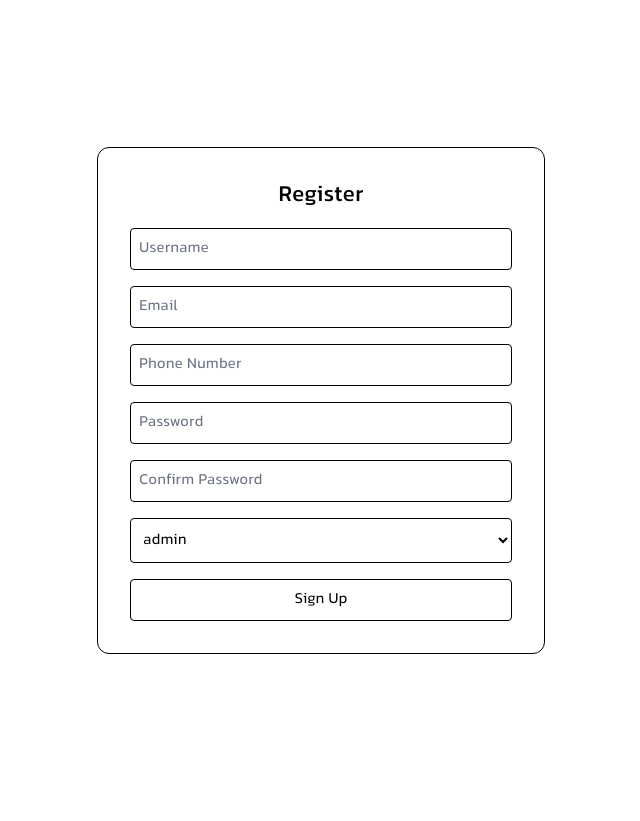
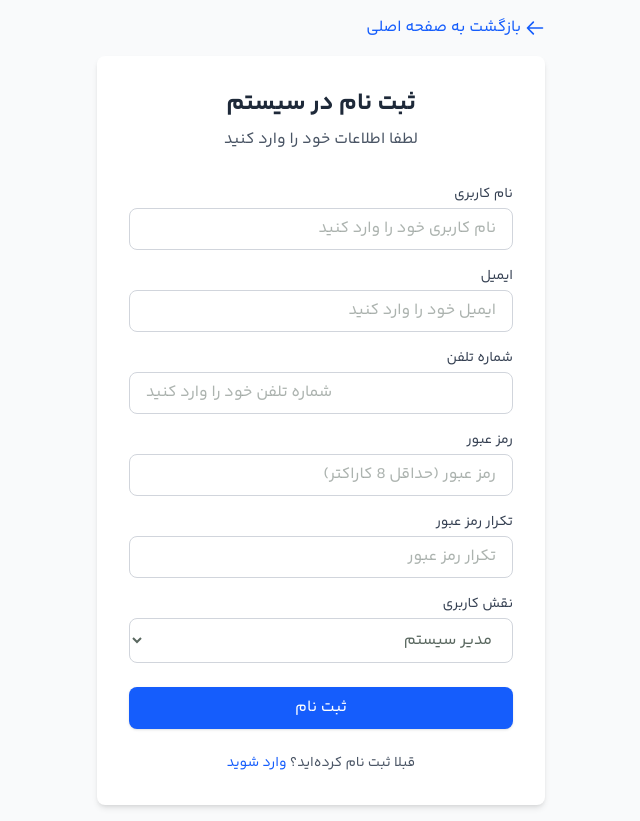
Before and after one commit to MianajiAli/vaght, a Next.js app: page /auth/register in a window 1280 px wide. Shown: the whole page, without its empty margins (319-959 px from the left). Before the commit the page ends 800 px from the top, so only its background shows below. Built offline with nearby package versions, Linux system fonts and the light colour scheme.

Commit message:
Fix: improve login and register pages

```diff
--- a/app/auth/login/page.jsx
+++ b/app/auth/login/page.jsx
@@ -2,15 +2,18 @@
 
 import React, { useState } from "react";
 import axiosInstance from "@/utils/axiosInstance";
+import Link from "next/link";
+import { useRouter } from "next/navigation";
 
 const LoginPage = () => {
+    const router = useRouter();
     const [form, setForm] = useState({
         username: "",
         password: "",
     });
 
     const [loading, setLoading] = useState(false);
-    const [message, setMessage] = useState("");
+    const [error, setError] = useState("");
 
     const handleChange = (e) => {
         setForm({ ...form, [e.target.name]: e.target.value });
@@ -19,80 +22,111 @@ const LoginPage = () => {
     const handleSubmit = async (e) => {
         e.preventDefault();
         setLoading(true);
-        setMessage("");
+        setError("");
 
         try {
             const res = await axiosInstance.post("/api/token/", form);
-
             const { access, refresh } = res.data;
 
-            // ✅ ذخیره توکن‌ها در localStorage
             localStorage.setItem("accessToken", access);
             localStorage.setItem("refreshToken", refresh);
-
-            setMessage("✅ Login successful!");
-
-            setForm({
-                username: "",
-                password: "",
-            });
-
-            // ✅ اگر خواستی بری به داشبورد:
-            window.location.href = "/index";
-
+            router.push("/dashboard");
         } catch (err) {
-            if (err.response && err.response.data) {
-                setMessage("❌ " + JSON.stringify(err.response.data));
-            } else {
-                setMessage("❌ Error submitting form: " + err.message);
-            }
+            setError(err.response?.data?.detail || "نام کاربری یا رمز عبور اشتباه است");
         } finally {
             setLoading(false);
         }
     };
 
     return (
-        <div className="min-h-screen flex items-center justify-center bg-white dark:bg-black text-black dark:text-white transition-colors px-4">
-            <form
-                onSubmit={handleSubmit}
-                className="border border-black dark:border-white p-8 rounded-xl w-full max-w-md space-y-4"
+        <div className="min-h-screen bg-gray-50 flex items-center justify-center p-4" dir="rtl">
+            <div className="w-full max-w-md">
+                {/* Back Button */}
+                <button
+                    onClick={() => router.push("/")}
+                    className="mb-4 flex items-center text-blue-600 hover:text-blue-800"
                 >
-                <h2 className="text-2xl font-semibold text-center">Login</h2>
+                    <svg className="w-5 h-5 ml-1" fill="none" stroke="currentColor" viewBox="0 0 24 24">
+                        <path strokeLinecap="round" strokeLinejoin="round" strokeWidth={2} d="M10 19l-7-7m0 0l7-7m-7 7h18" />
+                    </svg>
+                    بازگشت به صفحه اصلی
+                </button>
 
-                {message && (
-                    <div className="text-sm text-center text-red-500 dark:text-red-400">
-                        {message}
+                <div className="bg-white rounded-lg shadow-md p-8">
+                    <div className="text-center mb-8">
+                        <h1 className="text-2xl font-bold text-gray-800">ورود به سیستم</h1>
+                        <p className="text-gray-600 mt-2">لطفا اطلاعات حساب خود را وارد کنید</p>
+                    </div>
+
+                    {error && (
+                        <div className="bg-red-50 border border-red-200 text-red-600 px-4 py-3 rounded mb-4 text-sm">
+                            {error}
                         </div>
                     )}
 
+                    <form onSubmit={handleSubmit} className="space-y-4">
+                        {/* Form fields remain the same */}
+                        <div>
+                            <label htmlFor="username" className="block text-sm font-medium text-gray-700 mb-1">
+                                نام کاربری
+                            </label>
                             <input
                                 type="text"
+                                id="username"
                                 name="username"
-                    placeholder="Username"
                                 value={form.username}
                                 onChange={handleChange}
                                 required
-                    className="w-full p-2 border border-black dark:border-white bg-transparent text-black dark:text-white placeholder:text-gray-500 dark:placeholder:text-gray-400 rounded"
+                                className="w-full px-4 py-2 border border-gray-300 rounded-lg focus:ring-blue-500 focus:border-blue-500"
+                                placeholder="نام کاربری خود را وارد کنید"
                             />
+                        </div>
 
+                        <div>
+                            <label htmlFor="password" className="block text-sm font-medium text-gray-700 mb-1">
+                                رمز عبور
+                            </label>
                             <input
                                 type="password"
+                                id="password"
                                 name="password"
-                    placeholder="Password"
                                 value={form.password}
                                 onChange={handleChange}
                                 required
-                    className="w-full p-2 border border-black dark:border-white bg-transparent text-black dark:text-white placeholder:text-gray-500 dark:placeholder:text-gray-400 rounded"
+                                className="w-full px-4 py-2 border border-gray-300 rounded-lg focus:ring-blue-500 focus:border-blue-500"
+                                placeholder="رمز عبور خود را وارد کنید"
                             />
+                        </div>
 
+                        <div className="pt-2">
                             <button
                                 type="submit"
                                 disabled={loading}
-                    className="w-full border border-black dark:border-white text-black dark:text-white py-2 rounded hover:bg-black hover:text-white dark:hover:bg-white dark:hover:text-black transition"
+                                className={`w-full py-2 px-4 border border-transparent rounded-lg shadow-sm text-white bg-blue-600 hover:bg-blue-700 focus:outline-none focus:ring-2 focus:ring-offset-2 focus:ring-blue-500 ${loading ? 'opacity-70 cursor-not-allowed' : ''}`}
                             >
-                    {loading ? "Submitting..." : "Login"}
+                                {loading ? (
+                                    <span className="flex items-center justify-center">
+                                        <svg className="animate-spin -ml-1 mr-2 h-4 w-4 text-white" xmlns="http://www.w3.org/2000/svg" fill="none" viewBox="0 0 24 24">
+                                            <circle className="opacity-25" cx="12" cy="12" r="10" stroke="currentColor" strokeWidth="4"></circle>
+                                            <path className="opacity-75" fill="currentColor" d="M4 12a8 8 0 018-8V0C5.373 0 0 5.373 0 12h4zm2 5.291A7.962 7.962 0 014 12H0c0 3.042 1.135 5.824 3 7.938l3-2.647z"></path>
+                                        </svg>
+                                        در حال ورود...
+                                    </span>
+                                ) : 'ورود'}
                             </button>
+                        </div>
                     </form>
+
+                    <div className="mt-6 text-center">
+                        <p className="text-sm text-gray-600">
+                            حساب کاربری ندارید؟ {' '}
+                            <Link href="/auth/register" className="text-blue-600 hover:text-blue-500">
+                                ثبت نام کنید
+                            </Link>
+                        </p>
+                    </div>
+                </div>
+            </div>
         </div>
     );
 };
--- a/app/auth/register/page.jsx
+++ b/app/auth/register/page.jsx
@@ -2,21 +2,30 @@
 
 import React, { useState } from "react";
 import axiosInstance from "@/utils/axiosInstance";
+import Link from "next/link";
+import { useRouter } from "next/navigation";
 
-const roles = ["admin", "doctor", "nurse", "receptionist", "patient"];
+const roles = [
+    { value: "admin", label: "مدیر سیستم" },
+    { value: "doctor", label: "دندانپزشک" },
+    { value: "nurse", label: "کمک دندانپزشک" },
+    { value: "receptionist", label: "منشی" },
+    { value: "patient", label: "بیمار" }
+];
 
 const RegisterPage = () => {
+    const router = useRouter();
     const [form, setForm] = useState({
         username: "",
         email: "",
         phone_number: "",
         password: "",
         password2: "",
-        role: roles[0],
+        role: roles[0].value,
     });
 
     const [loading, setLoading] = useState(false);
-    const [message, setMessage] = useState("");
+    const [error, setError] = useState("");
 
     const handleChange = (e) => {
         setForm({ ...form, [e.target.name]: e.target.value });
@@ -24,33 +33,24 @@ const RegisterPage = () => {
 
     const handleSubmit = async (e) => {
         e.preventDefault();
-        setMessage("");
+        setLoading(true);
+        setError("");
 
         if (form.password !== form.password2) {
-            setMessage("Passwords do not match!");
+            setError("رمز عبور و تکرار آن مطابقت ندارند");
+            setLoading(false);
             return;
         }
 
-        setLoading(true);
-
         try {
-            const res = await axiosInstance.post("/api/users/register/", form);
-
-            setMessage("✅ Registered successfully!");
-
-            setForm({
-                username: "",
-                email: "",
-                phone_number: "",
-                password: "",
-                password2: "",
-                role: roles[0],
-            });
+            await axiosInstance.post("/api/users/register/", form);
+            router.push("/login?registered=true");
         } catch (err) {
-            if (err.response && err.response.data) {
-                setMessage("❌ " + JSON.stringify(err.response.data));
+            if (err.response?.data) {
+                const errors = Object.values(err.response.data).flat();
+                setError(errors.join(" - ") || "خطا در ثبت نام");
             } else {
-                setMessage("❌ Error submitting form");
+                setError("خطا در ارتباط با سرور");
             }
         } finally {
             setLoading(false);
@@ -58,98 +58,168 @@ const RegisterPage = () => {
     };
 
     return (
-        <div className="min-h-screen flex items-center justify-center bg-white dark:bg-black text-black dark:text-white transition-colors px-4">
-            <form
-                onSubmit={handleSubmit}
-                className="border border-black dark:border-white p-8 rounded-xl w-full max-w-md space-y-4"
+        <div className="min-h-screen bg-gray-50 flex items-center justify-center p-4" dir="rtl">
+            <div className="w-full max-w-md">
+                {/* Back Button */}
+                <button
+                    onClick={() => router.push("/")}
+                    className="mb-4 flex items-center text-blue-600 hover:text-blue-800"
                 >
-                <h2 className="text-2xl font-semibold text-center">Register</h2>
+                    <svg className="w-5 h-5 ml-1" fill="none" stroke="currentColor" viewBox="0 0 24 24">
+                        <path strokeLinecap="round" strokeLinejoin="round" strokeWidth={2} d="M10 19l-7-7m0 0l7-7m-7 7h18" />
+                    </svg>
+                    بازگشت به صفحه اصلی
+                </button>
 
-                {message && (
-                    <div className="text-sm text-center text-red-500 dark:text-red-400">
-                        {message}
+                <div className="bg-white rounded-lg shadow-md p-8">
+                    <div className="text-center mb-8">
+                        <h1 className="text-2xl font-bold text-gray-800">ثبت نام در سیستم</h1>
+                        <p className="text-gray-600 mt-2">لطفا اطلاعات خود را وارد کنید</p>
+                    </div>
+
+                    {error && (
+                        <div className="bg-red-50 border border-red-200 text-red-600 px-4 py-3 rounded mb-4 text-sm">
+                            {error}
                         </div>
                     )}
 
+                    <form onSubmit={handleSubmit} className="space-y-4">
+                        <div>
+                            <label htmlFor="username" className="block text-sm font-medium text-gray-700 mb-1">
+                                نام کاربری
+                            </label>
                             <input
                                 type="text"
+                                id="username"
                                 name="username"
-                    placeholder="Username"
                                 value={form.username}
                                 onChange={handleChange}
                                 pattern="^[\w.@+-]+$"
                                 minLength={1}
                                 maxLength={150}
                                 required
-                    className="w-full p-2 border border-black dark:border-white bg-transparent text-black dark:text-white placeholder:text-gray-500 dark:placeholder:text-gray-400 rounded"
+                                className="w-full px-4 py-2 border border-gray-300 rounded-lg focus:ring-blue-500 focus:border-blue-500"
+                                placeholder="نام کاربری خود را وارد کنید"
                             />
+                        </div>
 
+                        <div>
+                            <label htmlFor="email" className="block text-sm font-medium text-gray-700 mb-1">
+                                ایمیل
+                            </label>
                             <input
                                 type="email"
+                                id="email"
                                 name="email"
-                    placeholder="Email"
                                 value={form.email}
                                 onChange={handleChange}
                                 maxLength={254}
-                    className="w-full p-2 border border-black dark:border-white bg-transparent text-black dark:text-white placeholder:text-gray-500 dark:placeholder:text-gray-400 rounded"
+                                className="w-full px-4 py-2 border border-gray-300 rounded-lg focus:ring-blue-500 focus:border-blue-500"
+                                placeholder="ایمیل خود را وارد کنید"
                             />
+                        </div>
 
+                        <div>
+                            <label htmlFor="phone_number" className="block text-sm font-medium text-gray-700 mb-1">
+                                شماره تلفن
+                            </label>
                             <input
-                    type="text"
+                                type="tel"
+                                id="phone_number"
                                 name="phone_number"
-                    placeholder="Phone Number"
                                 value={form.phone_number}
                                 onChange={handleChange}
                                 minLength={1}
                                 maxLength={15}
                                 required
-                    className="w-full p-2 border border-black dark:border-white bg-transparent text-black dark:text-white placeholder:text-gray-500 dark:placeholder:text-gray-400 rounded"
+                                className="w-full px-4 py-2 border border-gray-300 rounded-lg focus:ring-blue-500 focus:border-blue-500"
+                                placeholder="شماره تلفن خود را وارد کنید"
                             />
+                        </div>
 
+                        <div>
+                            <label htmlFor="password" className="block text-sm font-medium text-gray-700 mb-1">
+                                رمز عبور
+                            </label>
                             <input
                                 type="password"
+                                id="password"
                                 name="password"
-                    placeholder="Password"
                                 value={form.password}
                                 onChange={handleChange}
-                    minLength={1}
+                                minLength={8}
                                 required
-                    className="w-full p-2 border border-black dark:border-white bg-transparent text-black dark:text-white placeholder:text-gray-500 dark:placeholder:text-gray-400 rounded"
+                                className="w-full px-4 py-2 border border-gray-300 rounded-lg focus:ring-blue-500 focus:border-blue-500"
+                                placeholder="رمز عبور (حداقل 8 کاراکتر)"
                             />
+                        </div>
 
+                        <div>
+                            <label htmlFor="password2" className="block text-sm font-medium text-gray-700 mb-1">
+                                تکرار رمز عبور
+                            </label>
                             <input
                                 type="password"
+                                id="password2"
                                 name="password2"
-                    placeholder="Confirm Password"
                                 value={form.password2}
                                 onChange={handleChange}
-                    minLength={1}
+                                minLength={8}
                                 required
-                    className="w-full p-2 border border-black dark:border-white bg-transparent text-black dark:text-white placeholder:text-gray-500 dark:placeholder:text-gray-400 rounded"
+                                className="w-full px-4 py-2 border border-gray-300 rounded-lg focus:ring-blue-500 focus:border-blue-500"
+                                placeholder="تکرار رمز عبور"
                             />
+                        </div>
 
+                        <div>
+                            <label htmlFor="role" className="block text-sm font-medium text-gray-700 mb-1">
+                                نقش کاربری
+                            </label>
                             <select
+                                id="role"
                                 name="role"
                                 value={form.role}
                                 onChange={handleChange}
                                 required
-                    className="w-full p-2 border border-black dark:border-white bg-transparent text-black dark:text-white rounded"
+                                className="w-full px-4 py-2 border border-gray-300 rounded-lg focus:ring-blue-500 focus:border-blue-500 bg-white"
                             >
                                 {roles.map((role) => (
-                        <option key={role} value={role}>
-                            {role}
+                                    <option key={role.value} value={role.value}>
+                                        {role.label}
                                     </option>
                                 ))}
                             </select>
+                        </div>
 
+                        <div className="pt-2">
                             <button
                                 type="submit"
                                 disabled={loading}
-                    className="w-full border border-black dark:border-white text-black dark:text-white py-2 rounded hover:bg-black hover:text-white dark:hover:bg-white dark:hover:text-black transition"
+                                className={`w-full py-2 px-4 border border-transparent rounded-lg shadow-sm text-white bg-blue-600 hover:bg-blue-700 focus:outline-none focus:ring-2 focus:ring-offset-2 focus:ring-blue-500 ${loading ? 'opacity-70 cursor-not-allowed' : ''}`}
                             >
-                    {loading ? "Submitting..." : "Sign Up"}
+                                {loading ? (
+                                    <span className="flex items-center justify-center">
+                                        <svg className="animate-spin -ml-1 mr-2 h-4 w-4 text-white" xmlns="http://www.w3.org/2000/svg" fill="none" viewBox="0 0 24 24">
+                                            <circle className="opacity-25" cx="12" cy="12" r="10" stroke="currentColor" strokeWidth="4"></circle>
+                                            <path className="opacity-75" fill="currentColor" d="M4 12a8 8 0 018-8V0C5.373 0 0 5.373 0 12h4zm2 5.291A7.962 7.962 0 014 12H0c0 3.042 1.135 5.824 3 7.938l3-2.647z"></path>
+                                        </svg>
+                                        در حال ثبت نام...
+                                    </span>
+                                ) : 'ثبت نام'}
                             </button>
+                        </div>
                     </form>
+
+                    <div className="mt-6 text-center">
+                        <p className="text-sm text-gray-600">
+                            قبلا ثبت نام کرده‌اید؟ {' '}
+                            <Link href="/login" className="text-blue-600 hover:text-blue-500">
+                                وارد شوید
+                            </Link>
+                        </p>
+                    </div>
+                </div>
+            </div>
         </div>
     );
 };
```
Lines whose indentation alone changed are shown as unchanged.
